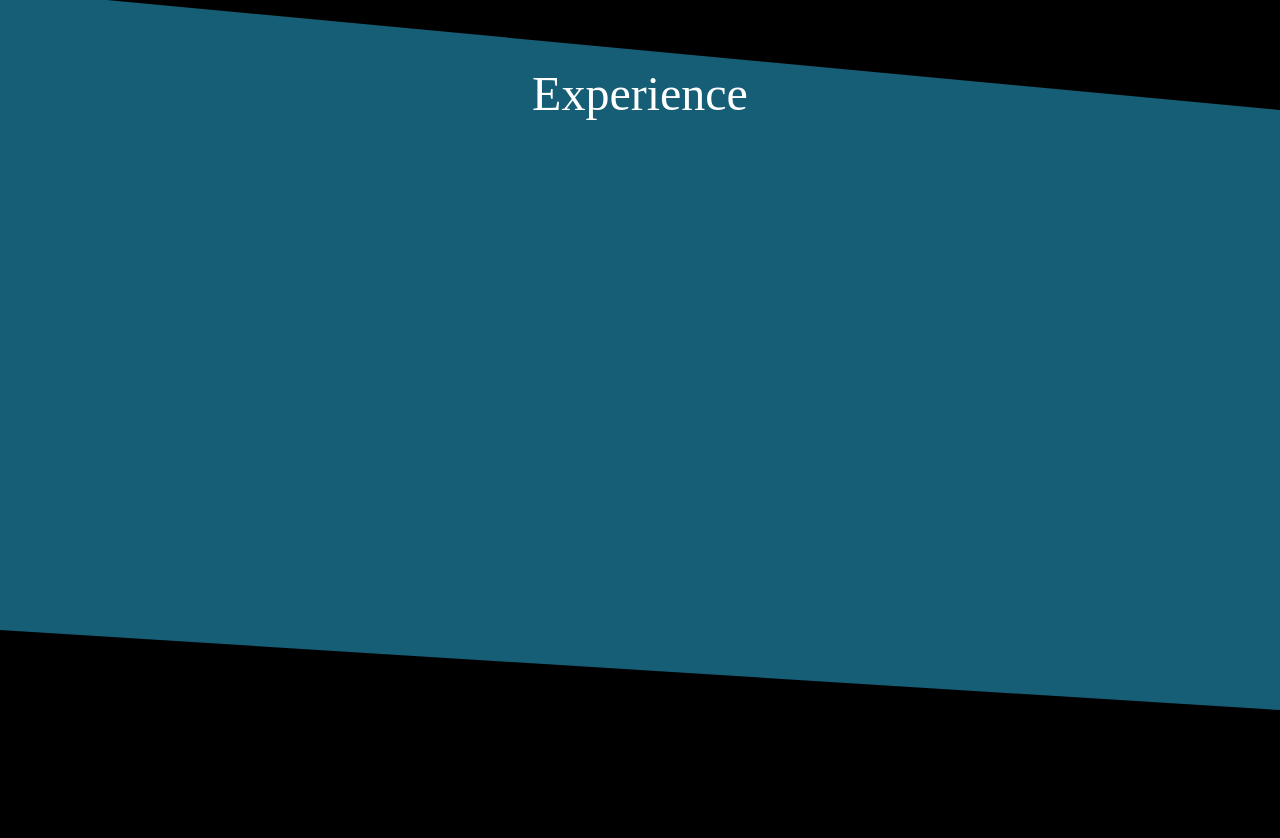
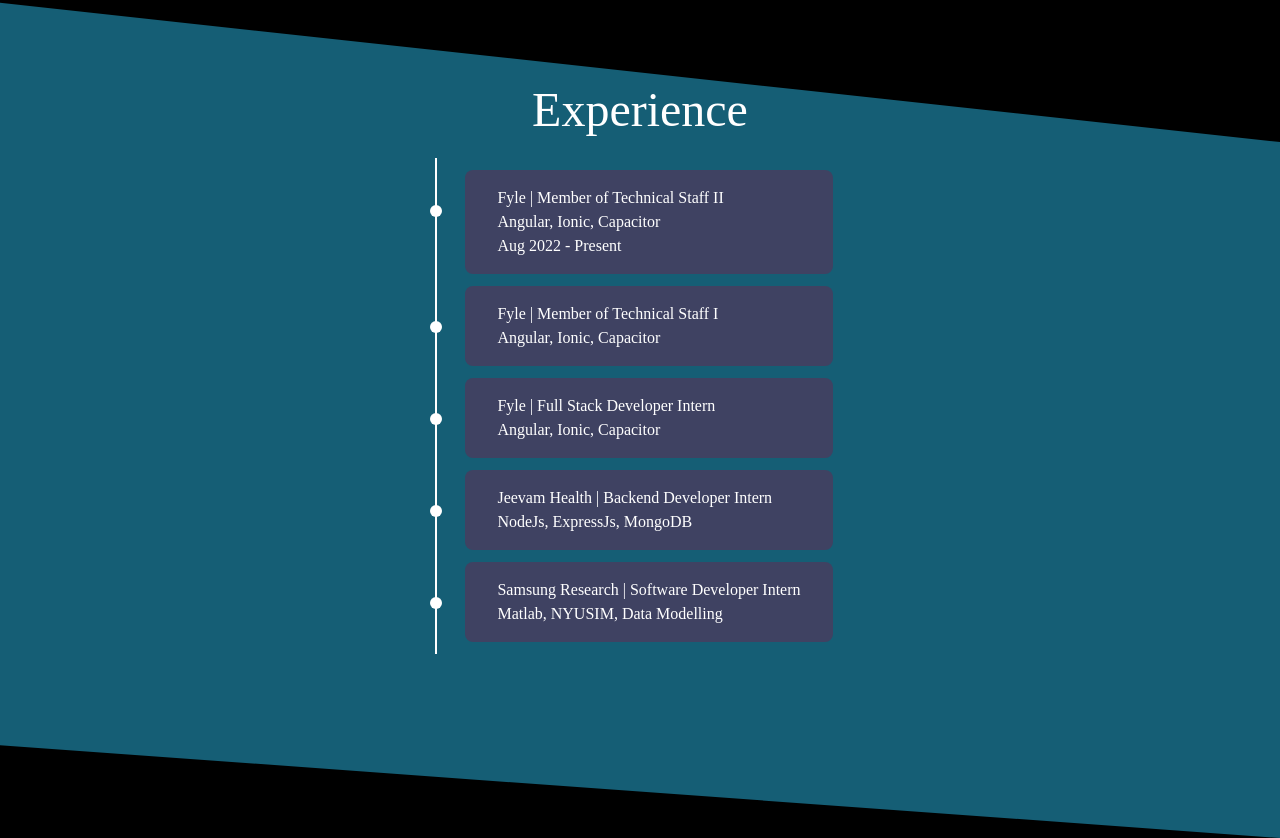
Before and after one commit to yksolanki9/portfolio-site, a Gatsby site: page / in a window 1280 px wide. Shown: the part 1690-2528 px from the top of the page. Before the commit the page ends 2400 px from the top, so only its background shows below. Built offline with nearby package versions, Linux system fonts and the light colour scheme; Gatsby itself is replaced by a stand-in of ours.

Commit message:
Add experience section

```diff
--- a/src/components/Experience.tsx
+++ b/src/components/Experience.tsx
@@ -2,8 +2,42 @@
 
 export const Experience = () => {
   return (
-    <div className="2xl:pt-64 pt-40 px-16 h-screen bg-cyan-800 experience-section">
+    <div className="2xl:pt-64 pt-44 pb-40 px-16 h-fit bg-cyan-800 experience-section">
       <h2 className="text-5xl text-center">Experience</h2>
+      <div className="flex flex-col items-center">
+        <div className="top-container">
+          <div className="exp-container left">
+            <div>Fyle | Member of Technical Staff II</div>
+            <div>Angular, Ionic, Capacitor</div>
+            <div className="date">Aug 2022 - Present</div>
+          </div>
+
+          <div className="exp-container">
+            <div>Fyle | Member of Technical Staff I</div>
+            <div>Angular, Ionic, Capacitor</div>
+          </div>
+
+          <div className="exp-container">
+            <div>Fyle | Full Stack Developer Intern</div>
+            <div>Angular, Ionic, Capacitor</div>
+          </div>
+
+          <div className="exp-container">
+            <div>Jeevam Health | Backend Developer Intern</div>
+            <div>NodeJs, ExpressJs, MongoDB</div>
+          </div>
+
+          <div className="exp-container">
+            <div>Samsung Research | Software Developer Intern</div>
+            <div>Matlab, NYUSIM, Data Modelling</div>
+          </div>
+        </div>
+      </div>
     </div>
   );
 };
+
+
+  // /* <div className="exp-container-icon">
+  //             <img src={fyleLogo}></img>
+  //           </div> */
--- a/styles.css
+++ b/styles.css
@@ -16,3 +16,41 @@
 .experience-section {
   clip-path: polygon(0 10%, 100% 25%, 100% 100%, 0 90%);
 }
+
+.top-container {
+  margin: 24px;
+  padding-left: 16px;
+  border-left: 2px solid white;
+}
+
+.exp-container {
+  background-color: #3f4262;
+  padding: 16px 32px;
+  margin: 12px;
+  position: relative;
+  border-radius: 8px;
+}
+
+.exp-container:before {
+  content: '';
+  position: absolute;
+  top: 35px;
+  left: -35px;
+  height: 12px;
+  width: 12px;
+  background-color: white;
+  border-radius: 100%;
+}
+
+/* .exp-container-icon {
+  position: absolute;
+  top: 22px;
+  left: -44px;
+  height: 36px;
+  width: 36px;
+}
+
+.exp-container-icon img {
+  border-radius: 100%;
+}
+ */
```
Also changed, not shown: 1 other file.
